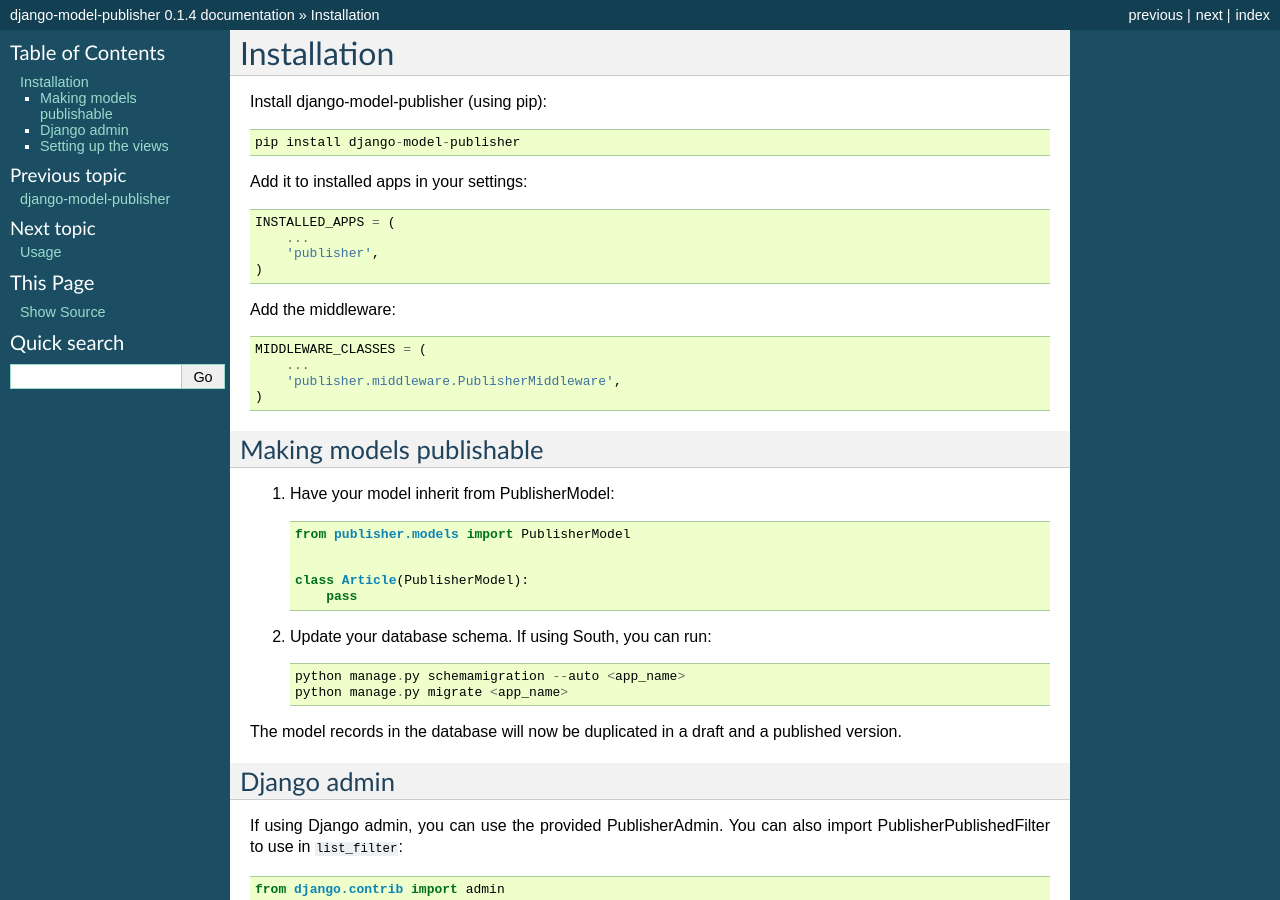
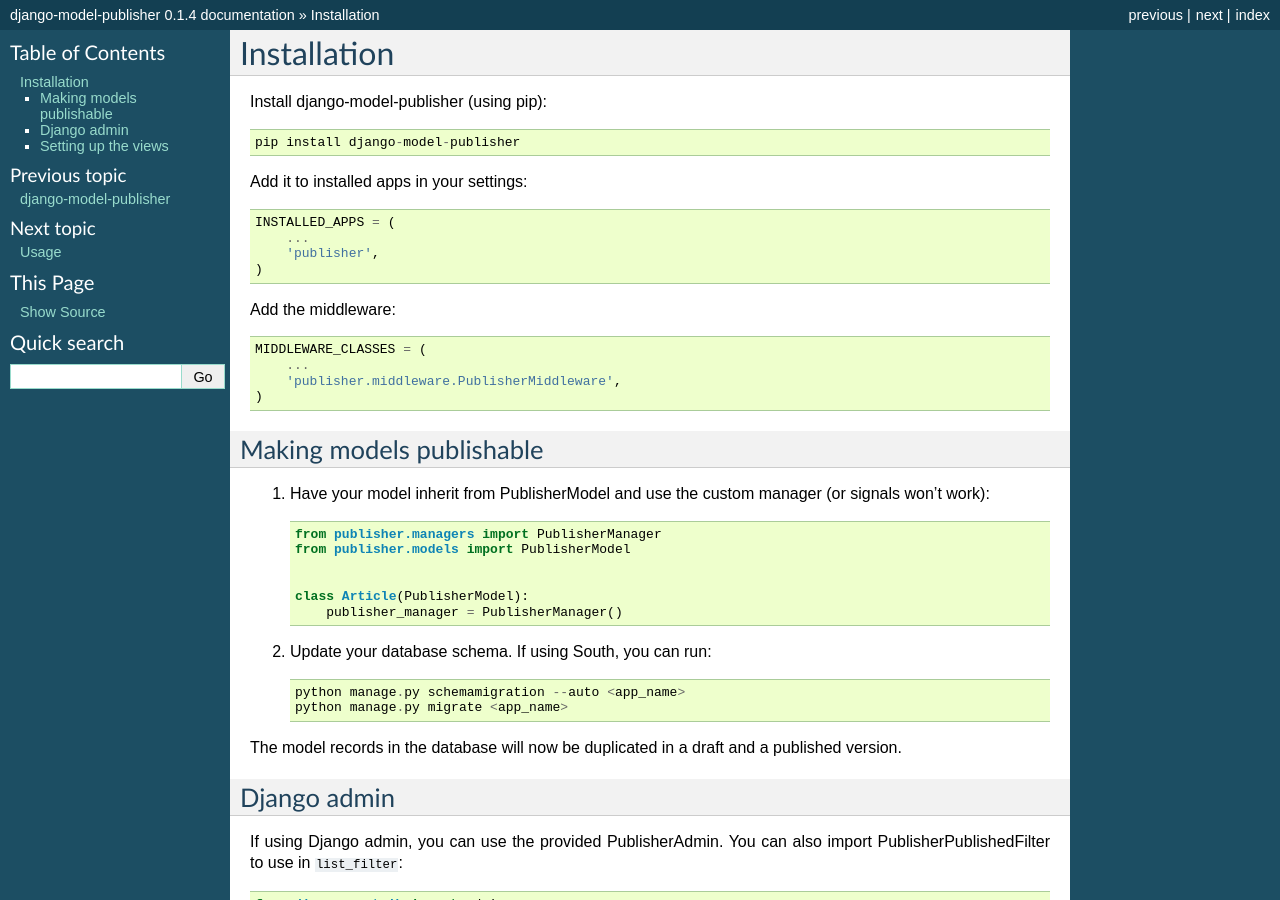
Before and after one commit to jp74/django-model-publisher, a Sphinx documentation site: the page built from docs/installation.rst, in a window 1280 px wide and 900 px high. Built offline with Sphinx 7.4.7, drawn with Linux system fonts in a browser that asks for light colours; pages that are not in the unit, such as notebooks, are missing from menus.

Commit message:
In Django 1.10+ the publisher_manager must be explicitly used on the child model. It is no longer inherited through the abstract model.

```diff
--- a/AUTHORS.rst
+++ b/AUTHORS.rst
@@ -15,3 +15,4 @@
 ------------
 
 * Basil Shubin
+* Chris Dobbyn
--- a/CONTRIBUTING.rst
+++ b/CONTRIBUTING.rst
@@ -78,7 +78,7 @@
 tests, including testing other Python versions with tox::
 
     $ flake8 publisher tests
-    $ python setup.py test
+    $ cd tests && python runtests.py
     $ tox
 
 To get flake8 and tox, just pip install them into your virtualenv.
--- a/docs/installation.rst
+++ b/docs/installation.rst
@@ -26,13 +26,14 @@
 Making models publishable
 -------------------------
 
-#. Have your model inherit from PublisherModel::
+#. Have your model inherit from PublisherModel and use the custom manager (or signals won't work)::
 
+    from publisher.managers import PublisherManager
     from publisher.models import PublisherModel
 
 
     class Article(PublisherModel):
-        pass
+        publisher_manager = PublisherManager()
 
 
 #. Update your database schema. If using South, you can run::
```
Also changed, not shown: 6 other files.
